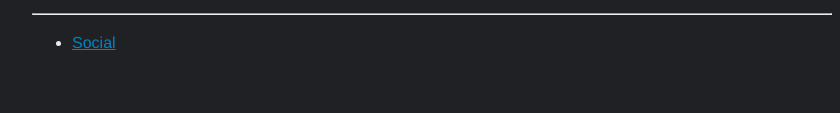
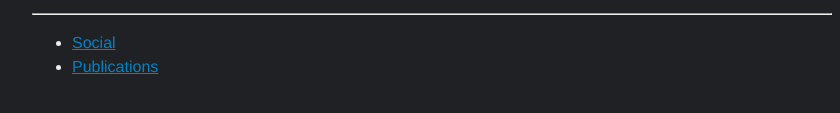
Before and after one commit to stepan-demchyshyn/stepan-demchyshyn.github.io, a plain HTML site: page index.html in a window 1280 px wide. Shown: the part 381-494 px from the top of the page, without its empty margins (208-1048 px from the left). Drawn offline with Linux system fonts and the light colour scheme.

Commit message:
Update index.html
updated publications

```diff
--- a/index.html
+++ b/index.html
@@ -20,7 +20,7 @@
 
 <ul>
   <li><a href = "social.html" target="_blank">Social</a></li>
-  <!--<li><a href = "publications.html" target="_blank">Publications</a></li>-->
+  <li><a href = "publications.html" target="_blank">Publications</a></li>
   <!--<li><a href = "resume.html" target="_blank">Resume</a></li>-->
   <!--<li><a href = "now.html" target="_blank">Now</a></li>-->
   <!--<li><a href = "contact.html" target="_blank">Contact</a></li>-->
```
